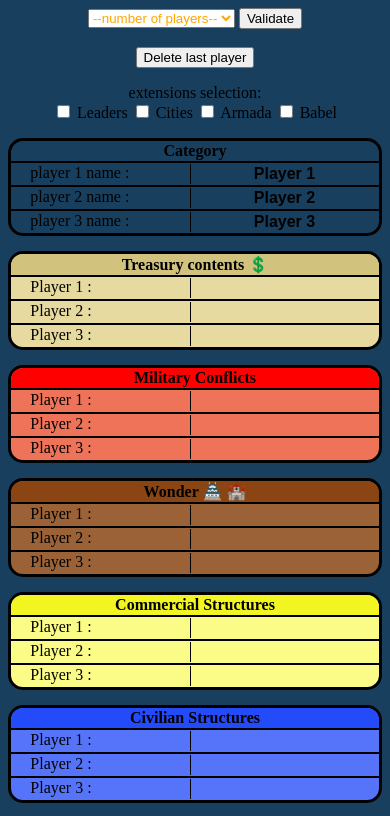
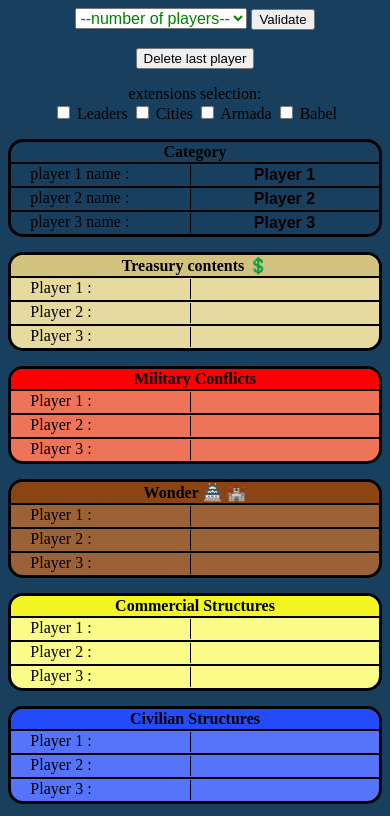
Before and after one commit to FortOxygene/7wonders, a plain HTML site: page index.html in a window 390 px wide. Shown: the top 816 px of the page. Drawn offline with Linux system fonts and the light colour scheme.

Commit message:
Update 7wonders.css

```diff
--- a/7wonders.css
+++ b/7wonders.css
@@ -86,8 +86,8 @@ display: none;
 }
 	   select
 	   {
-		   fontr-size:16px;
-	   color : orange;}
+		   font-size:16px;
+	   color : green;}
 
 table, thead, tbody, th, td, tr{
 display: block;
```
